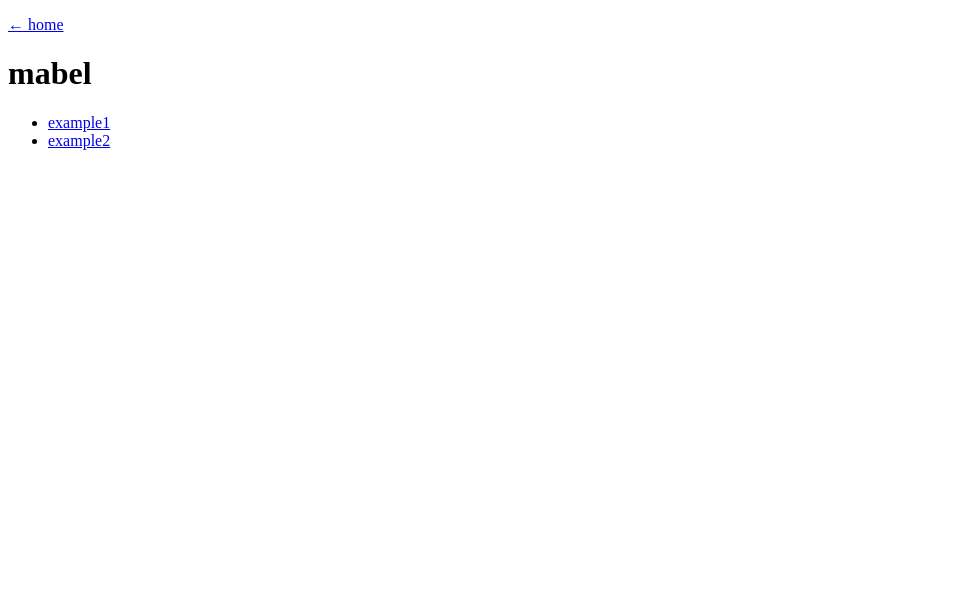
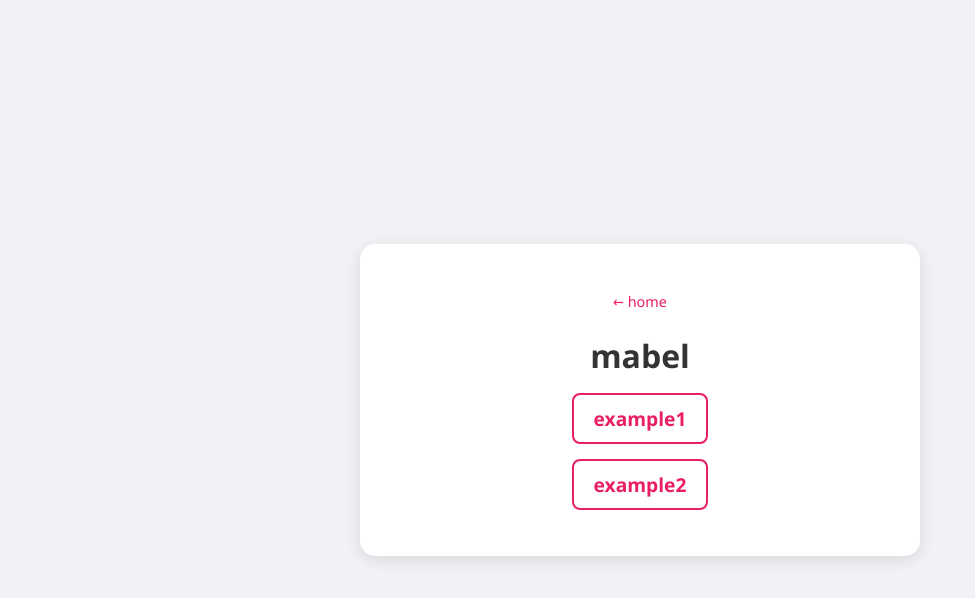
Before and after one commit to jiechau/code_snippet_family, a plain HTML site: page mabel/index.html in a window 1280 px wide. Shown: the whole page, without its empty margins (0-975 px from the left). Drawn offline with Linux system fonts and the light colour scheme.

Commit message:
Style index pages like code_snippet_life, in pink
Co-Authored-By: Claude Opus 5.5 <noreply@anthropic.com>

```diff
--- a/mabel/index.html
+++ b/mabel/index.html
@@ -3,14 +3,18 @@
 <head>
     <meta charset="UTF-8">
     <meta name="viewport" content="width=device-width, initial-scale=1.0">
+    <meta name="robots" content="noindex, nofollow, noarchive, nosnippet, noimageindex, nocache">
     <title>mabel</title>
+    <link rel="stylesheet" href="../style.css">
 </head>
 <body>
-  <p><a href="../index.html">&larr; home</a></p>
+    <div class="container">
+        <p><a class="back" href="../index.html">&larr; home</a></p>
         <h1>mabel</h1>
         <ul>
             <li><a href="example1.html">example1</a></li>
             <li><a href="example2.html">example2</a></li>
         </ul>
+    </div>
 </body>
 </html>
--- /dev/null
+++ b/style.css
@@ -0,0 +1,61 @@
+body {
+    font-family: 'Segoe UI', Tahoma, Geneva, Verdana, sans-serif;
+    display: flex;
+    flex-direction: column;
+    align-items: center;
+    justify-content: center;
+    min-height: 100vh;
+    background-color: #f0f2f5;
+    margin: 0;
+}
+.container {
+    background: white;
+    padding: 30px;
+    border-radius: 15px;
+    box-shadow: 0 4px 15px rgba(0,0,0,0.1);
+    text-align: center;
+    max-width: 500px;
+    width: 90%;
+}
+h1 {
+    color: #333;
+    margin-bottom: 8px;
+}
+p.sub {
+    color: #777;
+    margin-top: 0;
+    font-size: 0.9rem;
+}
+ul {
+    list-style-type: none;
+    padding: 0;
+}
+li {
+    margin: 15px 0;
+}
+a {
+    text-decoration: none;
+    color: #E91E63;
+    font-size: 1.2rem;
+    font-weight: bold;
+    padding: 10px 20px;
+    border: 2px solid #E91E63;
+    border-radius: 8px;
+    transition: all 0.3s ease;
+    display: inline-block;
+}
+a:hover {
+    background-color: #E91E63;
+    color: white;
+}
+a.back {
+    font-size: 0.9rem;
+    font-weight: normal;
+    padding: 0;
+    border: none;
+}
+a.back:hover {
+    background-color: transparent;
+    color: #E91E63;
+    text-decoration: underline;
+}
```
Also changed, not shown: beatrice/index.html (+5 -1 lines), index.html (+6 -2 lines), readme.txt. Lines whose indentation alone changed are shown as unchanged.
